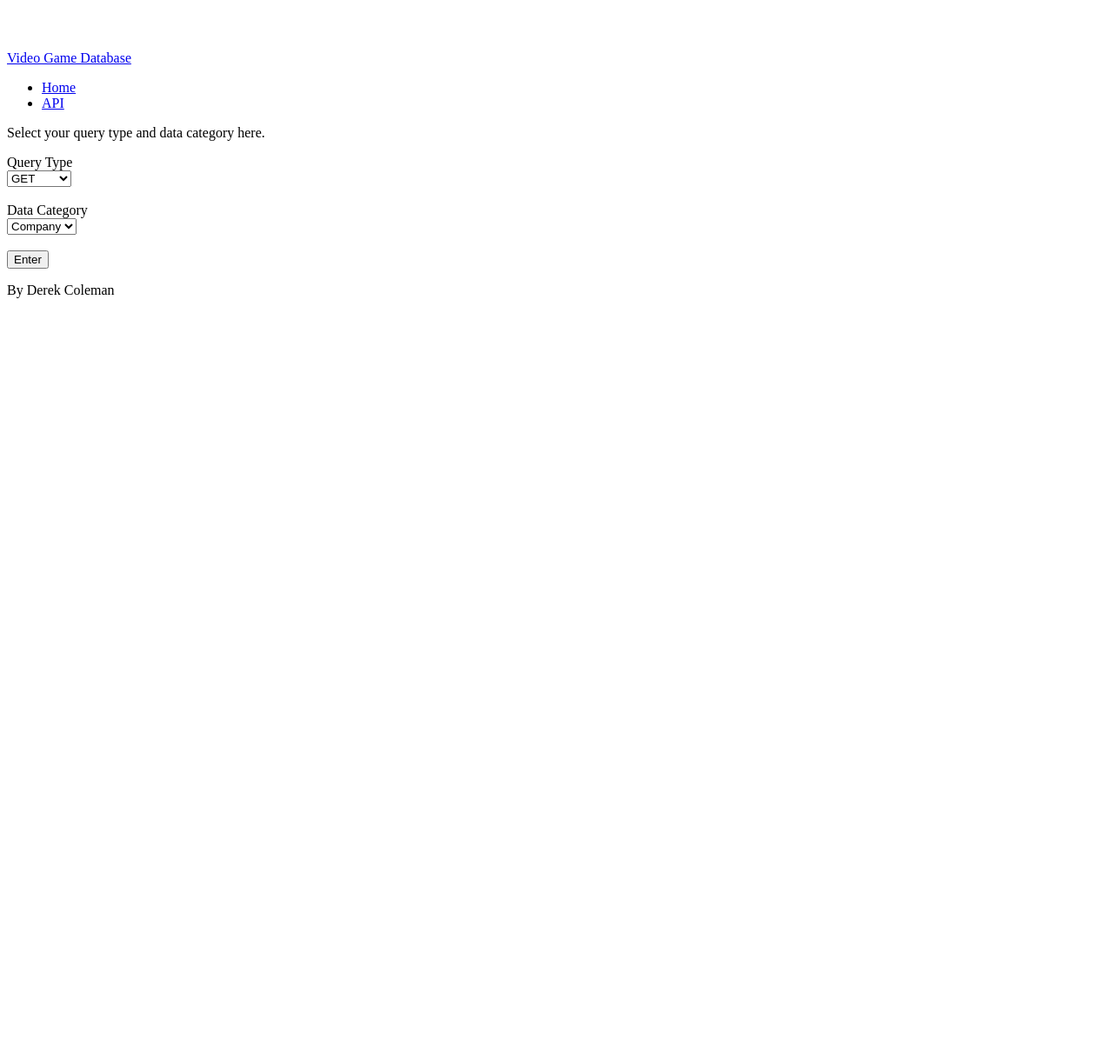
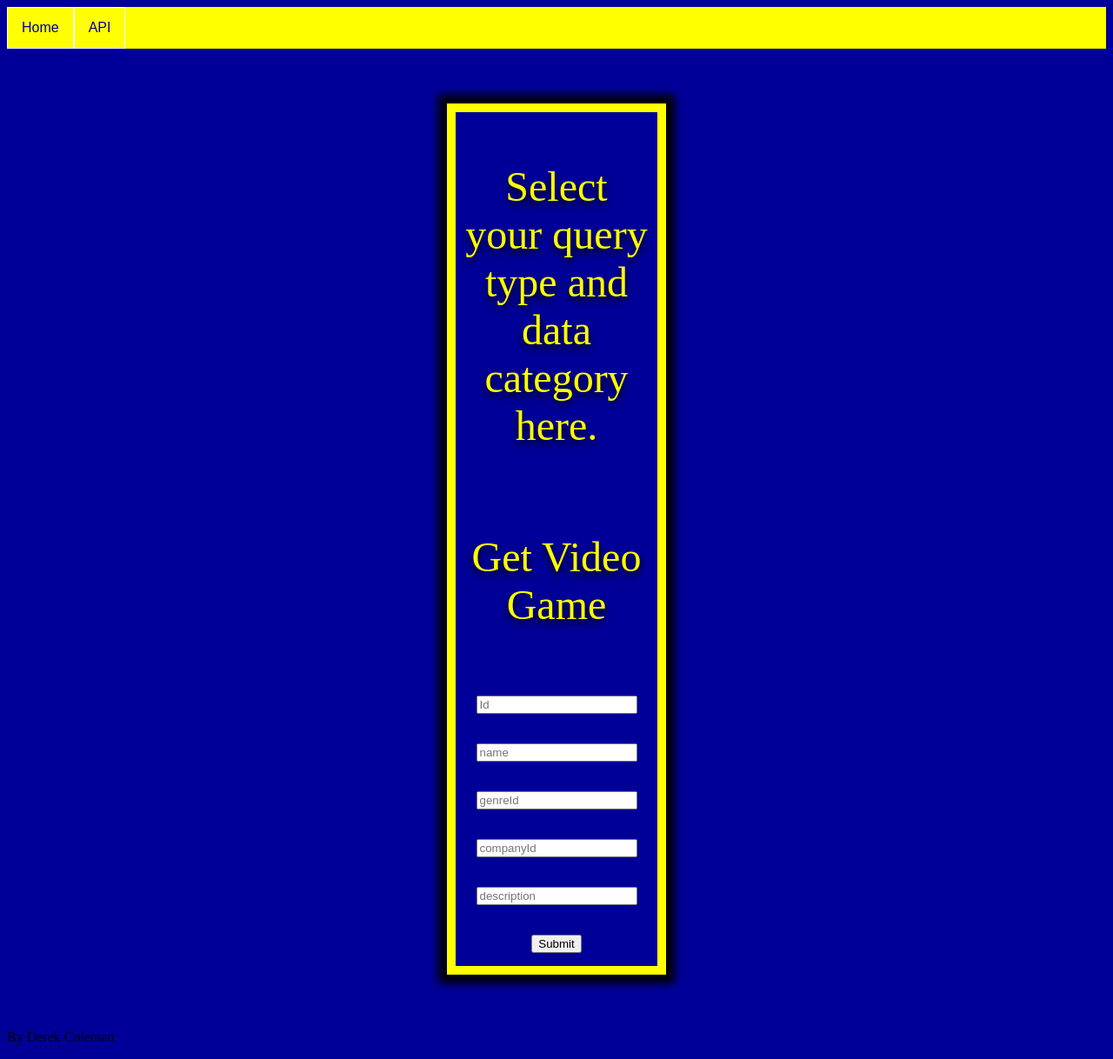
Before and after one commit to coleman7245/ActivateWork-SBA-318---Express-Server-Application, a Node server app: page / in a window 1280 px wide. Shown: the whole page at 87% size. Before the commit the page ends 343 px from the top, so only its background shows below. Run offline with Node 20, Linux system fonts and the light colour scheme.

Commit message:
Added a form again.

```diff
--- a/public/styles.css
+++ b/public/styles.css
@@ -1,3 +1,49 @@
 body {
-    padding-top:50px;
+    background-color: rgb(0, 0, 153);
 }
+
+.frame {
+    display: flex;
+    position: relative;
+    flex-wrap: wrap;
+    flex-direction: row;
+    justify-content: flex-start;
+    float: left;
+    clear: left;
+    padding : 10px;
+    background-color : rgb(0, 0, 153);
+    border : 10px solid yellow;
+    box-shadow : 0px 0px 10px 10px black;
+    height : fit-content;
+    width : fit-content;
+    margin : 5% 40%;
+    text-align : center;
+    text-shadow : 0px 5px 10px black;
+    color : yellow;
+    font-size : 3em;
+}
+
+.nav-bar {
+    overflow: hidden;
+    background-color: yellow;
+    font-family: Arial;
+}
+
+.nav-bar a {
+    float: left;
+    font-size: 16px;
+    color: rgb(0, 0, 153);
+    text-align: center;
+    padding: 14px 16px;
+    text-decoration: none;
+    border: 1px solid white;
+}
+
+a {
+    background-color: yellow;
+}
+
+a:hover {
+    background-color : rgb(0, 0, 153);
+    color : yellow;
+}
--- a/views/index/index.ejs
+++ b/views/index/index.ejs
@@ -10,27 +10,17 @@
     </header>
 
     <main>
-        <div class="query-select">
+        <div class="frame">
             <p>Select your query type and data category here.</p>
             <form>
-                <label for="request-type">Query Type</label>
+                <p>Get Video Game</p>
+                <input id="id" name="id" type="text" placeholder="Id">
+                <input id="name" name="name" type="text" placeholder="name">
+                <input id="genreId" name="genreId" type="text" placeholder="genreId">
+                <input id="companyId" name="companyId" type="text" placeholder="companyId">
+                <input id="desc" name="desc" type="text" placeholder="description">
                 <br>
-                <select id="request-type" name="request-type">
-                    <option value="GET">GET</option>
-                    <option value="POST">POST</option>
-                    <option value="PATCH">PATCH</option>
-                    <option value="DELETE">DELETE</option>
-                </select>
-                <br><br>
-                <label for="data-type">Data Category</label>
-                <br>
-                <select id="data-type" name="data-type">
-                    <option value="company">Company</option>
-                    <option value="title">Title</option>
-                    <option value="genre">Genre</option>
-                </select>
-                <br><br>
-                <button>Enter</button>
+                <button>Submit</button>
             </form>
         </div>
     </main>
--- a/views/index/partials/header.ejs
+++ b/views/index/partials/header.ejs
@@ -1,11 +1,4 @@
-<nav class="navbar navbar-expand-lg navbar-light bg-light">
-    <a class="navbar-brand" href="/">Video Game Database</a>
-    <ul class="navbar-nav mr-auto">
-      <li class="nav-item">
-        <a class="nav-link" href="/">Home</a>
-      </li>
-      <li class="nav-item">
-        <a class="nav-link" href="/api">API</a>
-      </li>
-    </ul>
-  </nav>
+<div class="nav-bar">
+  <a href="/">Home</a>
+  <a href="/api">API</a>
+</div>
```
Also changed, not shown: views/company/results.ejs (renamed from views/company/company.ejs).
